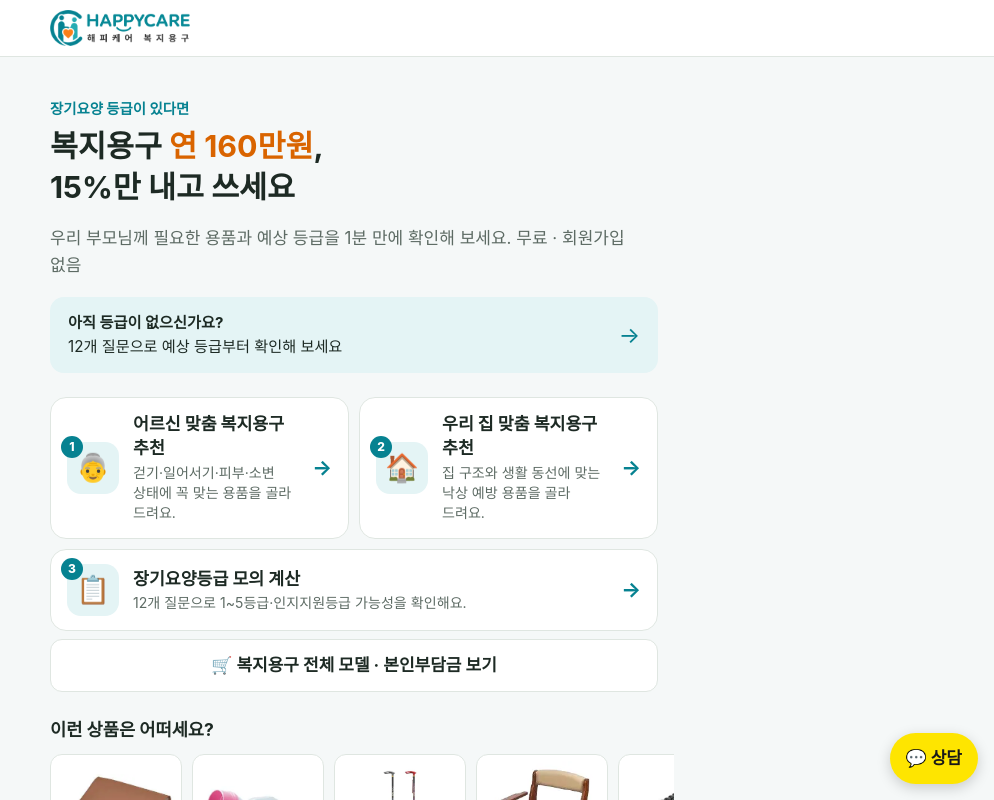
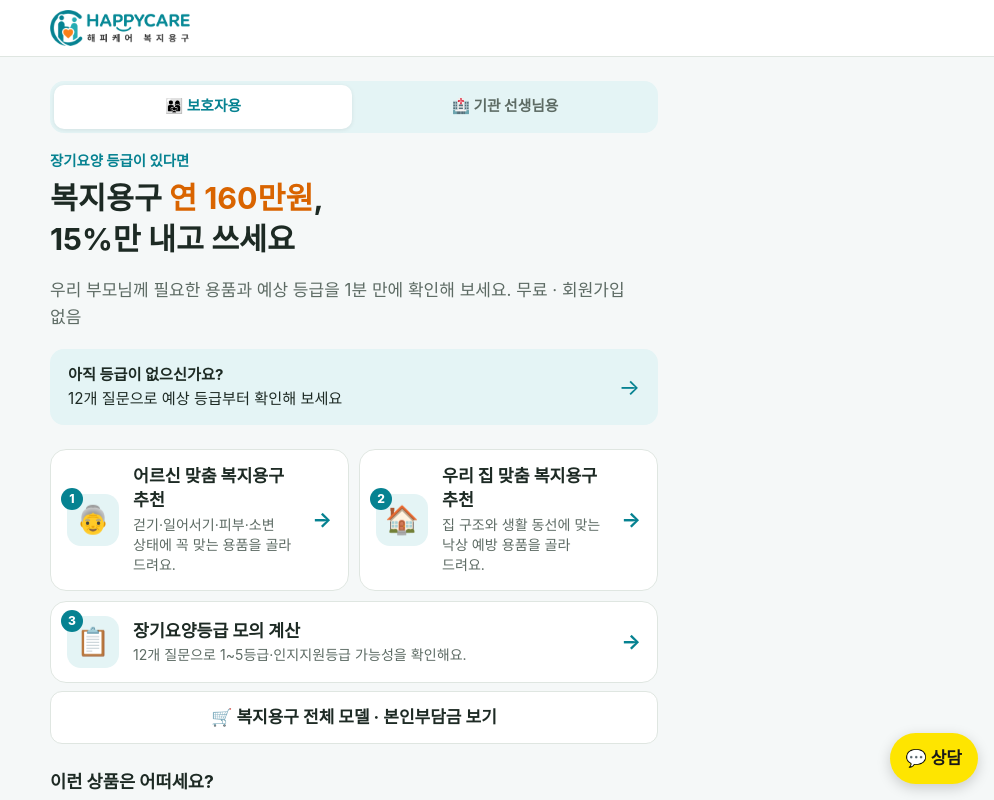
Before and after one commit to yoyo5679/happy, a Next.js app: page / in a window 1280 px wide. Shown: the top 800 px of the page, without its empty margins (286-1280 px from the left). Built offline with nearby package versions, Linux system fonts and the light colour scheme.

Commit message:
Add 보호자용/기관 선생님용 tabs on the home and partner pages
Agency staff can reach the partner tools from the main address without
a separate link.

Co-Authored-By: Claude Opus 5.5 <noreply@anthropic.com>
Claude-Session: https://claude.ai/code/session_016dopHtZKPfg8U8cnmhwGy1

```diff
--- a/src/app/globals.css
+++ b/src/app/globals.css
@@ -186,3 +186,9 @@ body { padding-bottom: 72px; }
 @media (min-width: 600px) {
   .partner-tools .tool:nth-child(3) { grid-column: auto; }
 }
+
+/* 보호자용 / 기관용 전환 탭 */
+.aud-tabs { display: grid; grid-template-columns: 1fr 1fr; gap: 4px; margin-top: 8px; padding: 4px; border-radius: 14px; background: var(--brand-weak); }
+.aud-tabs a { display: grid; place-items: center; min-height: 44px; padding: 6px 8px; border-radius: 10px; text-align: center; font-size: 0.92rem; font-weight: 700; color: var(--muted); text-decoration: none; }
+.aud-tabs a.on { background: var(--card); color: var(--brand); box-shadow: 0 1px 4px rgba(0, 0, 0, 0.08); }
+.aud-tabs + .hero { padding-top: 16px; }
--- a/src/app/page.tsx
+++ b/src/app/page.tsx
@@ -1,10 +1,12 @@
 import Link from "next/link";
 import { tools } from "@/config/tools";
 import { ProductPicks } from "@/components/ProductPicks";
+import { AudienceTabs } from "@/components/AudienceTabs";
 
 export default function Home() {
   return (
     <>
+      <AudienceTabs current="family" />
       <section className="hero">
         <p className="eyebrow">장기요양 등급이 있다면</p>
         <h1>
--- a/src/app/partner/page.tsx
+++ b/src/app/partner/page.tsx
@@ -3,6 +3,7 @@ import Link from "next/link";
 import { site } from "@/config/site";
 import { categories, products, type CategoryKey } from "@/data/products";
 import { limits, rateTargets } from "@/data/limits";
+import { AudienceTabs } from "@/components/AudienceTabs";
 
 export const metadata: Metadata = {
   title: "방문요양기관 선생님용 복지용구 도우미",
@@ -33,6 +34,7 @@ function supply(c: CategoryKey) {
 export default function Partner() {
   return (
     <>
+      <AudienceTabs current="agency" />
       <section className="hero">
         <p className="eyebrow">방문요양기관 선생님을 위한</p>
         <h1>복지용구 도우미</h1>
--- /dev/null
+++ b/src/components/AudienceTabs.tsx
@@ -0,0 +1,15 @@
+import Link from "next/link";
+
+// 첫 화면과 기관용 화면을 오가는 전환 탭
+export function AudienceTabs({ current }: { current: "family" | "agency" }) {
+  return (
+    <nav className="aud-tabs" aria-label="이용자 선택">
+      <Link href="/" className={current === "family" ? "on" : ""} aria-current={current === "family" ? "page" : undefined}>
+        👨‍👩‍👧 보호자용
+      </Link>
+      <Link href="/partner" className={current === "agency" ? "on" : ""} aria-current={current === "agency" ? "page" : undefined}>
+        🏥 기관 선생님용
+      </Link>
+    </nav>
+  );
+}
```
